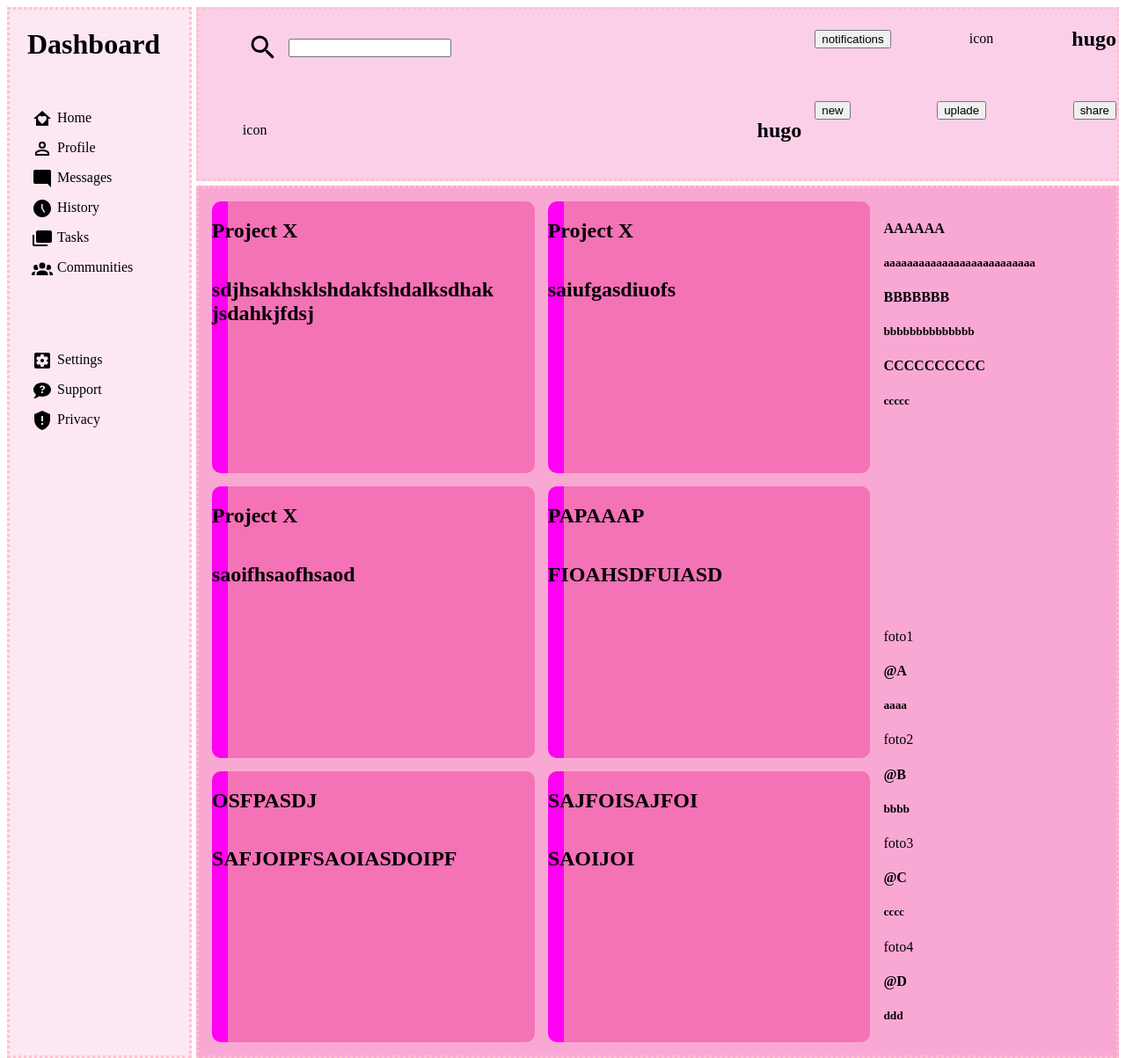
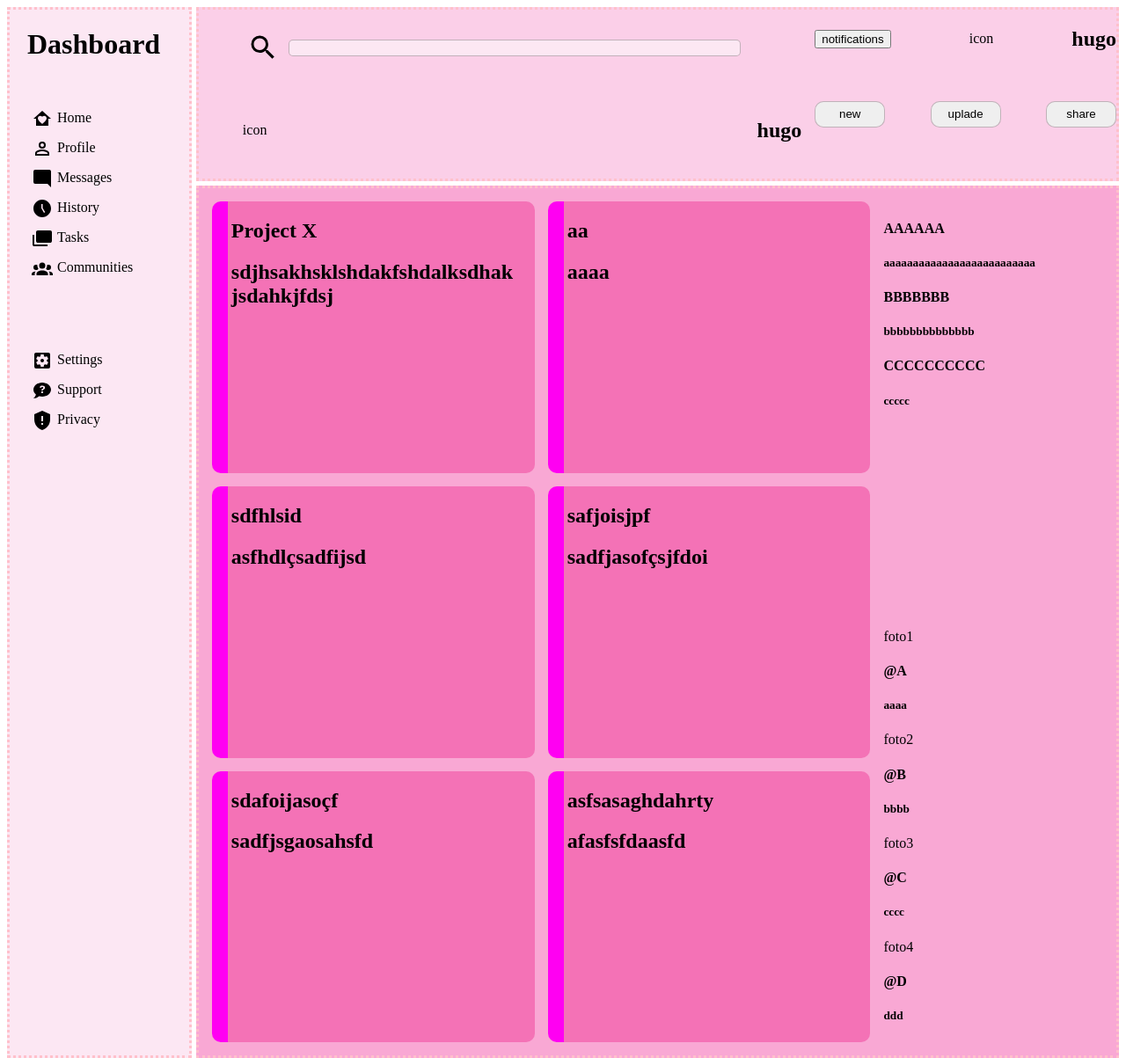
Before and after one commit to Femcel/Admin_Dashboard, a plain HTML site: page index.html in a window 1280 px wide. Shown: the whole page at 88% size. Drawn offline with Linux system fonts and the light colour scheme.

Commit message:
'Projects' section styling and header layout

```diff
--- a/index.html
+++ b/index.html
@@ -13,7 +13,7 @@
 			<section id="head_1">
 				<h1>
 					<img src="icons/search.svg" alt="lupa" class="simple_icon"/>
-					<input type="text"/>
+					<input type="text" id="search_bar"/>
 				</h1>
 			</section>
 			<section id="head_2">
@@ -32,9 +32,9 @@
 			</section>
 			<section id="head_4">
 				<div>
-					<button>new</button>
-					<button>uplade</button>
-					<button>share</button>
+					<button class="head_button">new</button>
+					<button class="head_button">uplade</button>
+					<button class="head_button">share</button>
 				</div>
 			</section>
 		</div>
@@ -64,28 +64,40 @@
 		<div class="main-content">
 			<section id="projects">
 				<div class="project">
-					<h1>Project X</h1>
-					<h2>sdjhsakhsklshdakfshdalksdhak<br/>jsdahkjfdsj</h2>
+					<div class="project_text">
+						<h1>Project X</h1>
+						<h2>sdjhsakhsklshdakfshdalksdhak<br/>jsdahkjfdsj</h2>
+					</div>
 				</div>
 				<div class="project">
-					<h1>Project X</h1>
-					<h2>saiufgasdiuofs</h2>
+					<div class="project_text">
+						<h1>aa</h1>
+						<h2>aaaa</h2>
+					</div>
 				</div>
 				<div class="project">
-					<h1>Project X</h1>
-					<h2>saoifhsaofhsaod</h2>
+					<div class="project_text">
+						<h1>sdfhlsid</h1>
+						<h2>asfhdlçsadfijsd</h2>
+					</div>
 				</div>
 				<div class="project">
-					<h1>PAPAAAP</h1>
-					<h2>FIOAHSDFUIASD</h2>
+					<div class="project_text">
+						<h1>safjoisjpf</h1>
+						<h2>sadfjasofçsjfdoi</h2>
+					</div>
 				</div>
 				<div class="project">
-					<h1>OSFPASDJ</h1>
-					<h2>SAFJOIPFSAOIASDOIPF</h2>
+					<div class="project_text">
+						<h1>sdafoijasoçf</h1>
+						<h2>sadfjsgaosahsfd</h2>
+					</div>
 				</div>
 				<div class="project">
-					<h1>SAJFOISAJFOI</h1>
-					<h2>SAOIJOI</h2>
+					<div class="project_text">
+						<h1>asfsasaghdahrty</h1>
+						<h2>afasfsfdaasfd</h2>
+					</div>
 				</div>
 			</section>
 
--- a/style.css
+++ b/style.css
@@ -49,6 +49,14 @@
 	grid-column: 1 / 2;
 	grid-row: 1 / 2;
 }
+
+#search_bar {
+	width: 80%;
+	border: 1px #b7a6afd3 solid;
+	border-radius: 5px;
+	background-color: #fce7f3;
+}
+
 #head_2 {
 	grid-column: 2 / 3;
 	grid-row: 1 / 2;
@@ -66,7 +74,13 @@
 	grid-column: 2 / 3;
 	grid-row: 2 / 3;
 }
+.head_button {
+	height: 30px;
+	width: 80px;
+	border: 1px #b7a6afd3 solid;
+	border-radius: 10px;
 
+}
 #head_1, #head_3 {
 	padding-left: 50px;
 }
@@ -102,6 +116,9 @@
 	border-radius: 10px;
 	background-color: #f472b6;
 }
+.project_text {
+	margin-left: 6%;
+}
 
 #announcements {
 	grid-column: 2 / 3;
```
